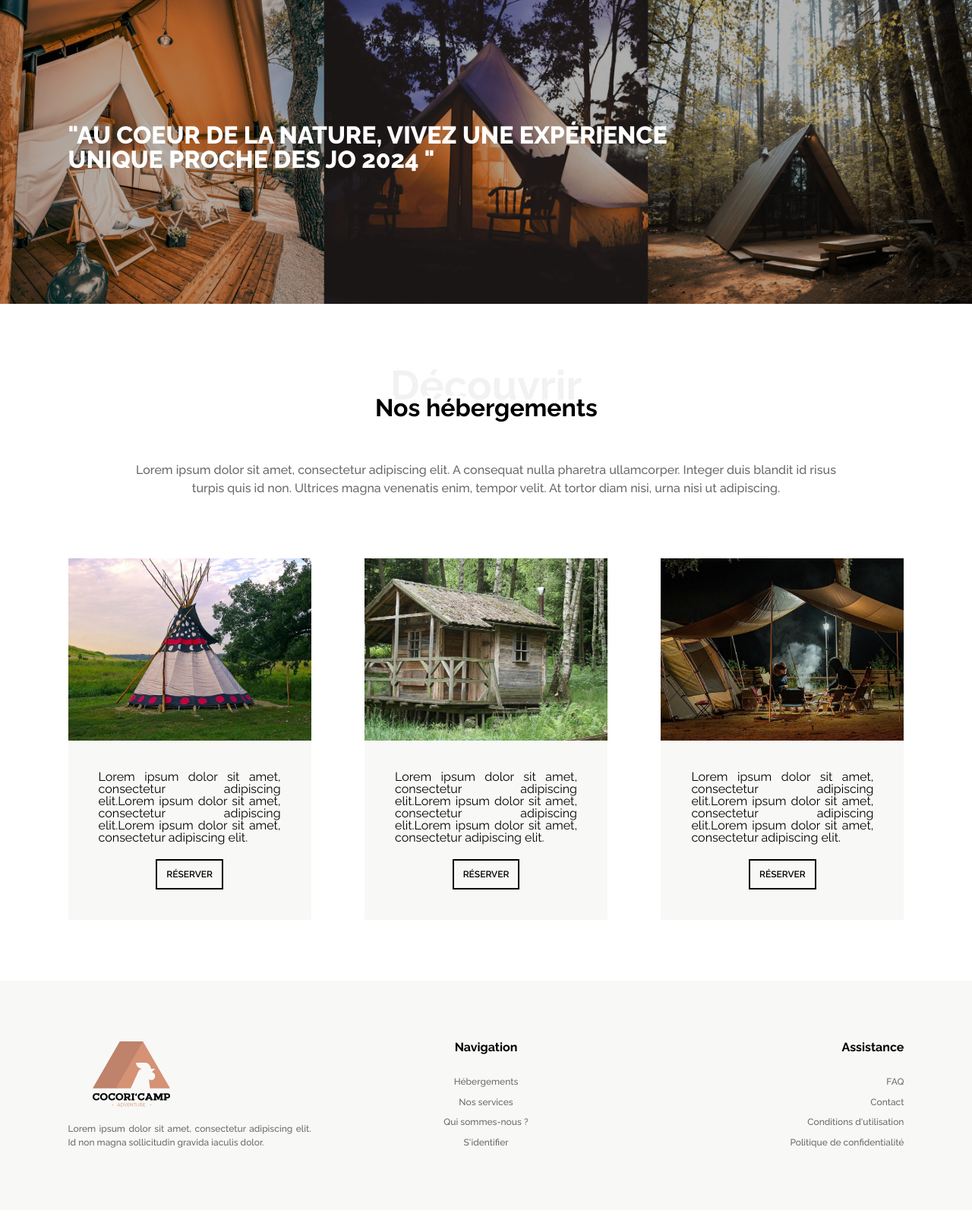
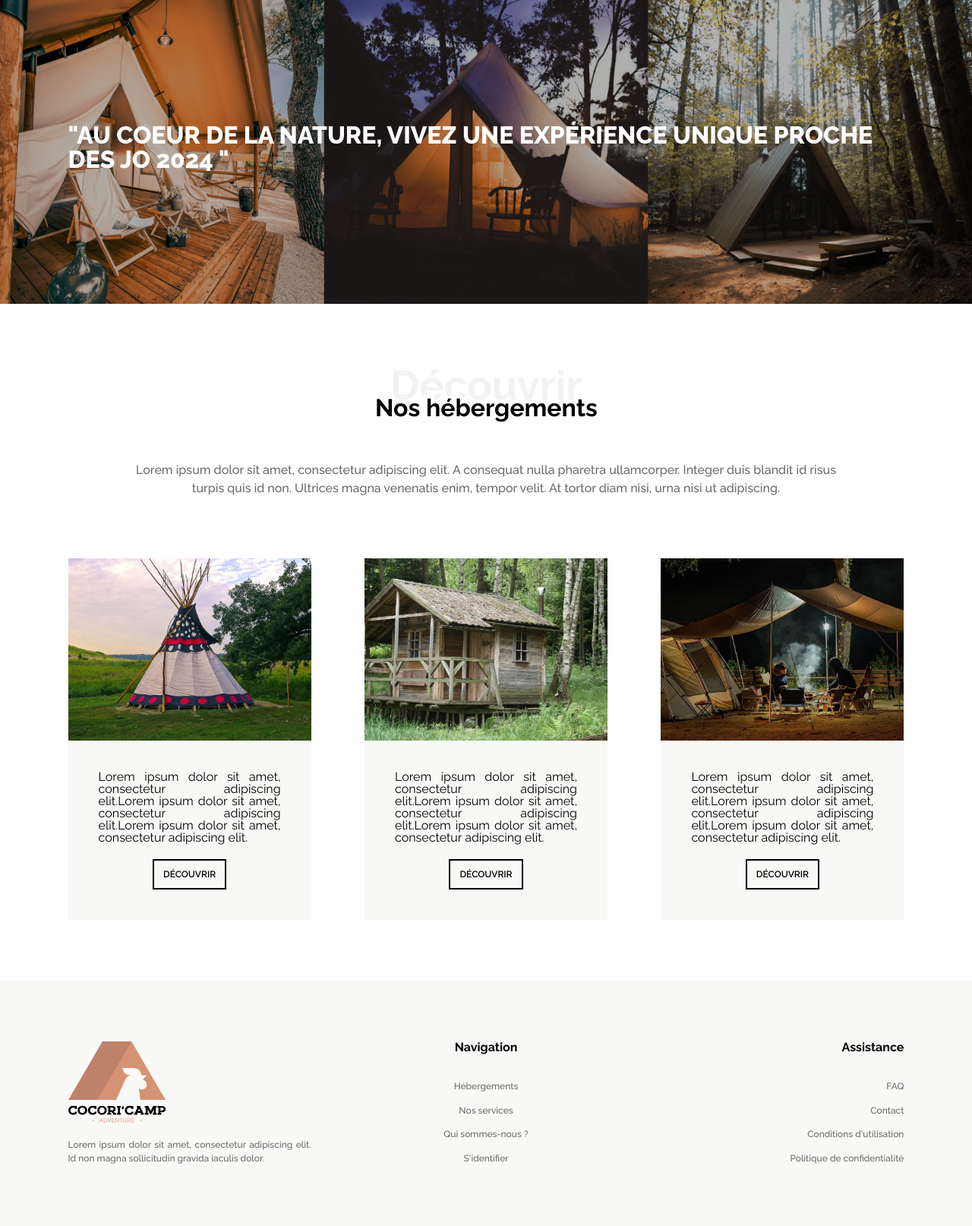
Before and after one commit to oualidbel/cocoricamp, a Symfony app: template templates/lodging/index.html.twig in a window 1280 px wide. Shown: the part 56-1670 px from the top of the page at 76% size. Before the commit the page ends 1567 px from the top, so only its background shows below. Run offline with Twig, Linux system fonts and the light colour scheme; the template is opened without the code that fills it, so the values that code supplies are empty; some libraries are stand-ins or nearby versions.

Commit message:
v16 Dorian

```diff
--- a/public/css/AboutUs.css
+++ b/public/css/AboutUs.css
@@ -140,10 +140,6 @@
 } */
 
 @media only screen and (min-width: 768px) {
-  .about-hero-header {
-    height: 70vh;
-  }
-
   .about-hero-header-content h1 {
     max-width: 100%;
     font-size: 3.375rem;
--- a/public/css/lodging.css
+++ b/public/css/lodging.css
@@ -17,7 +17,8 @@
     display: flex;
     align-items: center;
     padding-left: 7vw;
-    width: calc(100% - 7vw);
+    padding-right: 7vw;
+    width: calc(100% - 14vw);
     height: 100%;
     backdrop-filter: brightness(70%);
     color: white;
@@ -154,10 +155,6 @@
 }
 
 @media only screen and (min-width: 768px) {
-    .lodging-hero-banner-content h2 {
-        max-width: 70%;
-    }
-
     .lodging-about h2 {
         font-size: 3.375rem;
     }
--- a/public/css/nav.css
+++ b/public/css/nav.css
@@ -232,7 +232,7 @@
 }
 
 @media only screen and (min-width: 768px) {
-    .logo {
+    .nav .logo {
         width: 20vw !important;
     }
     .desktop-nav {
--- a/public/css/services.css
+++ b/public/css/services.css
@@ -91,10 +91,6 @@
 }
 
 @media only screen and (min-width: 768px) {
-  .services-hero-header {
-    height: 70vh;
-  }
-
   .services-hero-header-content h1 {
     max-width: 100%;
     font-size: 3.375rem;
--- a/templates/lodging/index.html.twig
+++ b/templates/lodging/index.html.twig
@@ -41,7 +41,7 @@
             <div class="content-lodging">
                 <p>Lorem ipsum dolor sit amet, consectetur adipiscing elit.Lorem ipsum dolor sit amet, consectetur
                     adipiscing elit.Lorem ipsum dolor sit amet, consectetur adipiscing elit.</p>
-                <a href="{{ path('app_account') }}" class="btn-discover-lodging" type="button">Réserver</a>
+                <a href="{{ path('app_account') }}" class="btn-discover-lodging" type="button">Découvrir</a>
             </div>
 
         </div>
@@ -55,7 +55,7 @@
             <div class="content-lodging">
                 <p>Lorem ipsum dolor sit amet, consectetur adipiscing elit.Lorem ipsum dolor sit amet, consectetur
                     adipiscing elit.Lorem ipsum dolor sit amet, consectetur adipiscing elit.</p>
-                <a href="{{ path('app_account') }}" class="btn-discover-lodging" type="button">Réserver</a>
+                <a href="{{ path('app_account') }}" class="btn-discover-lodging" type="button">Découvrir</a>
             </div>
         </div>
 
@@ -67,7 +67,7 @@
             <div class="content-lodging">
                 <p>Lorem ipsum dolor sit amet, consectetur adipiscing elit.Lorem ipsum dolor sit amet, consectetur
                     adipiscing elit.Lorem ipsum dolor sit amet, consectetur adipiscing elit.</p>
-                <a href="{{ path('app_account') }}" class="btn-discover-lodging" type="button">Réserver</a>
+                <a href="{{ path('app_account') }}" class="btn-discover-lodging" type="button">Découvrir</a>
             </div>
         </div>
 
```
Also changed, not shown: public/css/index.css (+52 -4 lines), templates/home/index.html.twig (+7 -0 lines), public/images/tent.svg (added).
